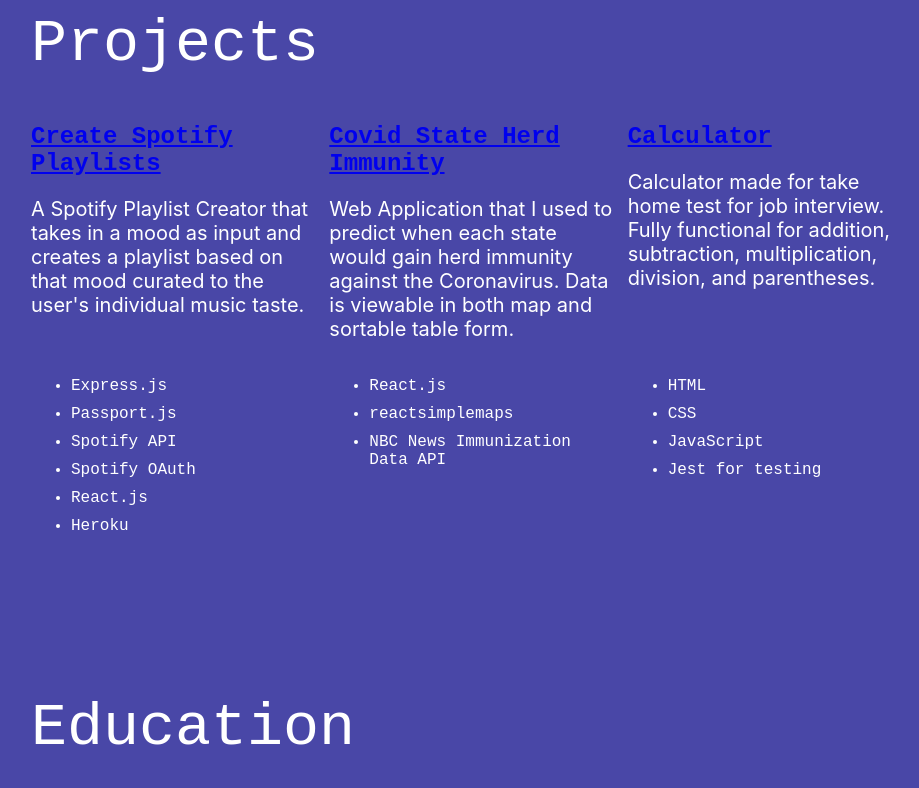
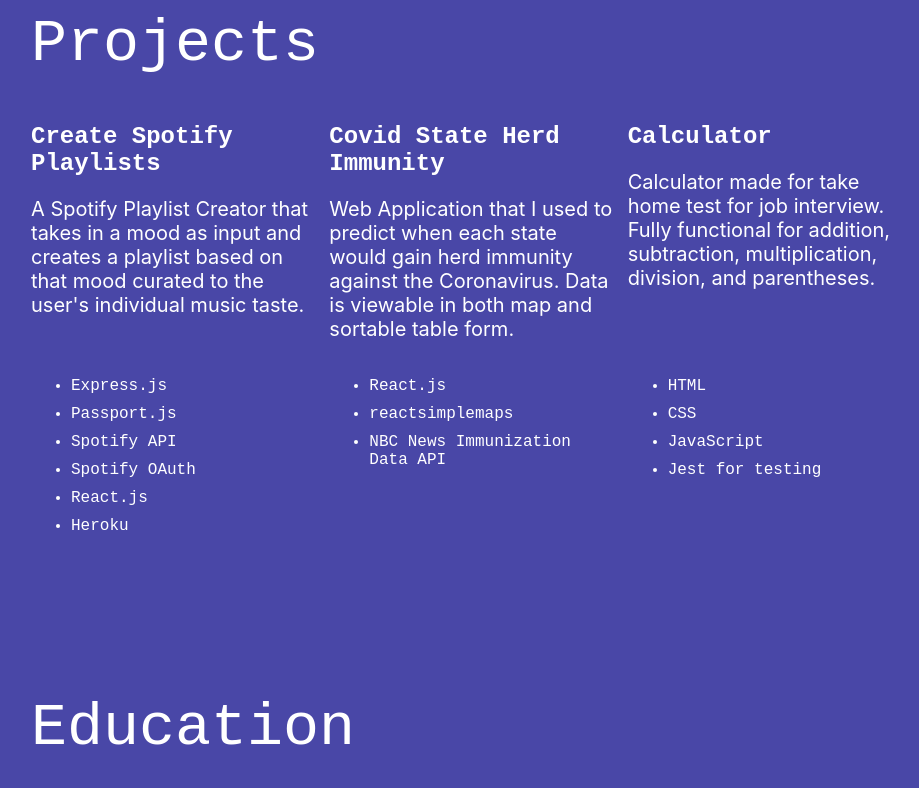
Before and after one commit to mucyildiz/mucyildiz.github.io, a React (Create React App) app in the folder client/: page / in a window 1280 px wide. Shown: the part 1580-2368 px from the top of the page, without its empty margins (169-1088 px from the left). Built offline with nearby package versions, Linux system fonts and the light colour scheme.

Commit message:
fixed link colors

```diff
--- a/client/src/components/Contact.js
+++ b/client/src/components/Contact.js
@@ -6,9 +6,15 @@
     <div id='contact-container'>
       <SectionHeader sectionName='Contact Me!' />
       <div id='contacts'>
-        <img className='contact' src='https://upload.wikimedia.org/wikipedia/commons/0/01/LinkedIn_Logo.svg' alt='LinkedIn Profile' />
-        <img className='contact' src='https://upload.wikimedia.org/wikipedia/commons/9/91/Octicons-mark-github.svg' alt='GitHub Profile' />
-        <img className='contact' src='https://upload.wikimedia.org/wikipedia/commons/7/7e/Gmail_icon_%282020%29.svg' alt='Email Me' />
+        <a href='https://www.linkedin.com/in/alperen-yildiz-446576204/' target="_blank" rel="noreferrer">
+          <img className='contact' src='https://upload.wikimedia.org/wikipedia/commons/0/01/LinkedIn_Logo.svg' alt='LinkedIn Profile' />
+        </a>
+        <a href='https://github.com/mucyildiz' target="_blank" rel="noreferrer">
+          <img className='contact' src='https://upload.wikimedia.org/wikipedia/commons/9/91/Octicons-mark-github.svg' alt='GitHub Profile' />
+        </a>
+        <a href='mailto:alperenyildiz21@gmail.com'>
+          <img className='contact' src='https://upload.wikimedia.org/wikipedia/commons/7/7e/Gmail_icon_%282020%29.svg' alt='Email Me' />
+        </a>
       </div>
     </div>
   )
--- /dev/null
+++ b/client/src/components/Menu.js
@@ -0,0 +1,11 @@
+import './Menu.css';
+
+function Menu() {
+  return (
+    <div>
+      HIIIII
+    </div>
+  )
+}
+
+export default Menu;
--- a/client/src/components/PageHeader.css
+++ b/client/src/components/PageHeader.css
@@ -21,6 +21,11 @@
 
 .tab {
   width: auto;
+  color: white;
+}
+
+a {
+  text-decoration: none;
 }
 
 .tab:hover {
@@ -37,9 +42,6 @@
     display: block;
     height: 30px;
     width: 30px;
-  }
-
-  #menu-icon {
     cursor: pointer;
   }
 
--- a/client/src/components/PageHeader.js
+++ b/client/src/components/PageHeader.js
@@ -1,18 +1,45 @@
 import './PageHeader.css';
+import Resume from './MucahitResume.pdf';
+import { useState } from 'react';
+import Menu from './Menu';
 
 function PageHeader() {
+
+  const [menuShown, setMenuShown] = useState(false);
+
+  const toggleMenu = () => {
+    setMenuShown(!menuShown);
+  }
+
   return (
     <div id='page-header-container'>
       <img id='logo' src='/assets/images/versioncontrol.svg' alt='' />
       <div id='tabs'>
+        <a href='#about-container'>
           <div className='tab'>about</div>
+        </a>
+        <a href='#projects-container'>
           <div className='tab'>projects</div>
+        </a>
+        <a href='#education-container'>
           <div className='tab'>education</div>
+        </a>
+        <a href='#skills-container'>
           <div className='tab'>skills</div>
+        </a>
+        <a href='#contact-container'>
           <div className='tab'>contact</div>
+        </a>
+        <a href={Resume} target = '_blank' rel="noreferrer">
           <div className='tab'>resume</div>
+        </a>
       </div>
-      <img id='menu-icon' src='/assets/images/menu.svg' alt= "click to see all page sections"/>
+      <div id='menu-icon' onClick={toggleMenu}>
+        <img style={{width: "30px", height: "30px"}} src='/assets/images/menu.svg' alt= "click to see all page sections"/>
+      </div>
+      {menuShown &&
+        <Menu />
+      }
     </div>
   )
 }
--- a/client/src/components/Projects.css
+++ b/client/src/components/Projects.css
@@ -9,6 +9,11 @@
 
 .project-name {
   font-family: "SF Mono","Fira Code","Fira Mono","Roboto Mono",monospace;
+  color: white;
+}
+
+.project-name:hover {
+  text-shadow: 0 0 .9px white, 0 0 .9px white, 0 0 .9px white;
 }
 
 .desc {
--- a/client/src/components/Projects.js
+++ b/client/src/components/Projects.js
@@ -7,7 +7,7 @@
       <SectionHeader sectionName='Projects' />
       <div id='projects'>
         <div className='project'>
-          <a href='http://createspotifyplaylists.herokuapp.com/'>
+          <a href='http://createspotifyplaylists.herokuapp.com/' target="_blank" rel="noreferrer">
             <h2 className='project-name'>Create Spotify Playlists</h2>
           </a>
           <div className='desc'>A Spotify Playlist Creator that takes in a mood
@@ -16,7 +16,7 @@
           </div>
         </div>
         <div className='project'>
-          <a href='https://mucyildiz.github.io/StateHerdImmunityProjections/'>
+          <a href='https://mucyildiz.github.io/StateHerdImmunityProjections/' target="_blank" rel="noreferrer">
             <h2 className='project-name'>Covid State Herd Immunity</h2>
           </a>
           <div className='desc'>
@@ -26,7 +26,7 @@
           </div>
         </div>
         <div className='project'>
-          <a href='https://github.com/mucyildiz/Vidmob-Calculator'>
+          <a href='https://github.com/mucyildiz/Vidmob-Calculator' target="_blank" rel="noreferrer">
             <h2 className='project-name'>Calculator</h2>
           </a>
           <div className='desc'>
--- a/client/src/index.css
+++ b/client/src/index.css
@@ -3,7 +3,10 @@
   padding: 0;
   background-color: #4947a7;
   color: white;
+}
 
+html {
+  scroll-behavior: smooth;
 }
 
 ::-webkit-scrollbar {
```
Also changed, not shown: client/src/components/Menu.css (added), 1 other file (tests, documents, lock files or other folders). Lines whose indentation alone changed are shown as unchanged.
